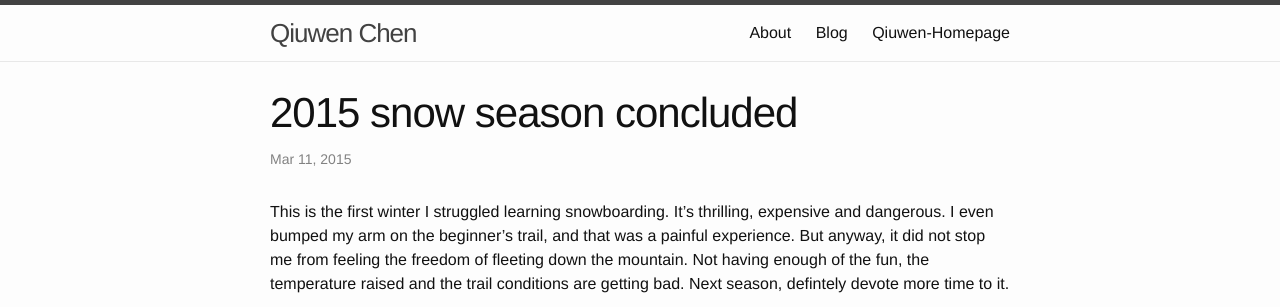
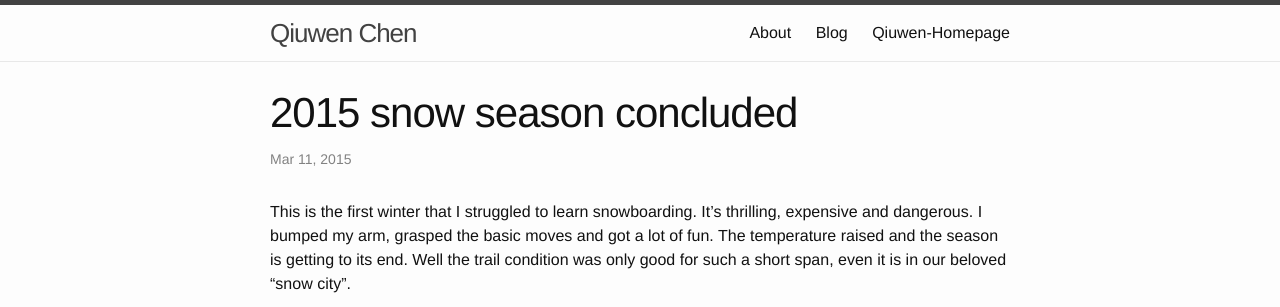
Before and after one commit to autchen/autchen.github.io, a Jekyll site: the page built from _posts/life/2015-03-10-snow-season-concluded.md, in a window 1280 px wide, cut to the strip 0-307 px from the top of the page. Built offline with Jekyll 4.4.1, drawn with Linux system fonts in a browser that asks for light colours.

Commit message:
snow butts

```diff
--- a/_posts/life/2015-03-10-snow-season-concluded.md
+++ b/_posts/life/2015-03-10-snow-season-concluded.md
@@ -5,6 +5,6 @@ date:   Wed Mar 11 17:40:06 2015
 categories: life
 ---
 
-This is the first winter I struggled learning snowboarding. It's thrilling, expensive and dangerous. I even bumped my arm on the beginner's trail, and that was a painful experience. But anyway, it did not stop me from feeling the freedom of fleeting down the mountain. Not having enough of the fun, the temperature raised and the trail conditions are getting bad. Next season, defintely devote more time to it.
+This is the first winter that I struggled to learn snowboarding. It's thrilling, expensive and dangerous. I bumped my arm, grasped the basic moves and got a lot of fun. The temperature raised and the season is getting to its end. Well the trail condition was only good for such a short span, even it is in our beloved "snow city".
 
 <iframe src="https://onedrive.live.com/embed?cid=731DFD14FE9CFC26&resid=731dfd14fe9cfc26%213260&authkey=ANjKVWOLmhr53n8" width="320" height="180" frameborder="0" scrolling="no"></iframe>
```
Also changed, not shown: _posts/life/2015-03-19-cigrettes-every-where.md (added, +10 -0 lines), 1 other file.
